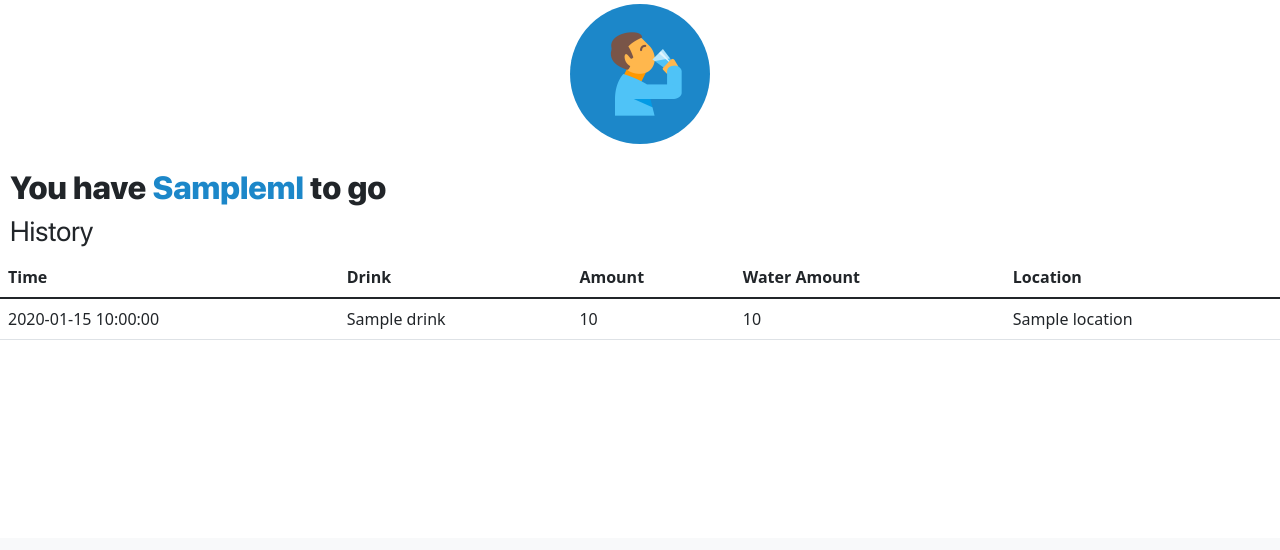
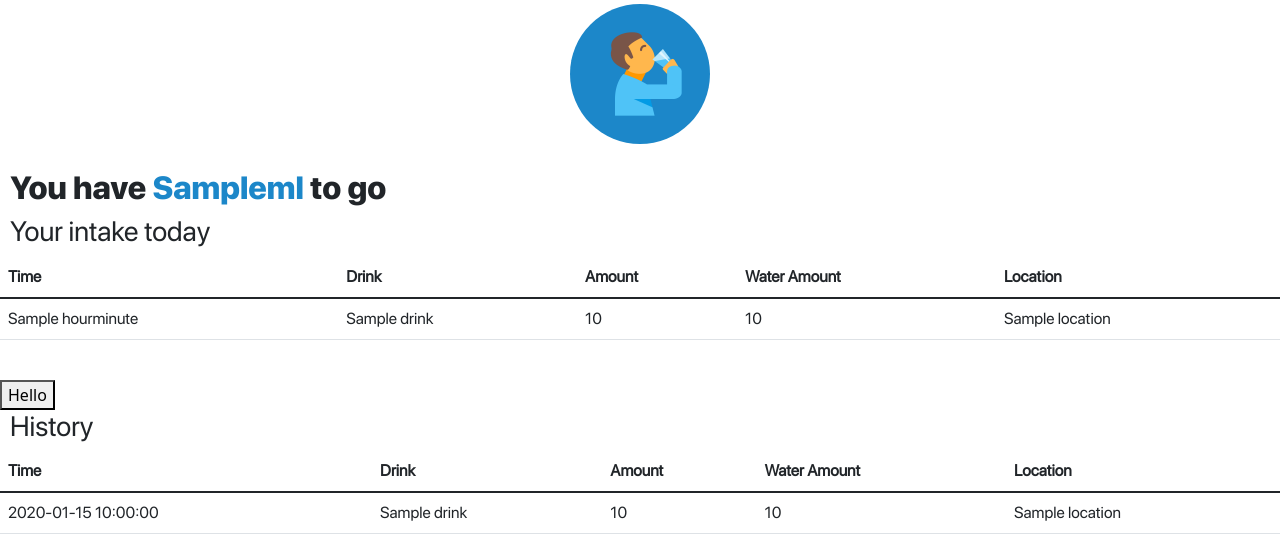
Before and after one commit to marcoplacenti/Drinkify, a Flask app: template drinkify/templates/drink.html in a window 1280 px wide. Shown: the part 262-812 px from the top of the page. Before the commit the page ends 602 px from the top, so only its background shows below. Run offline with Flask 2, Linux system fonts and the light colour scheme; the template is opened without the code that fills it: most values are stand-ins (such as "Sample title", 1, 10 or a date in 2020); parts of the project's set-up code (start-up, migrations or seed data) failed here and were passed over.

Commit message:
history divided

```diff
--- a/drinkify/static/css/drink.css
+++ b/drinkify/static/css/drink.css
@@ -1,7 +1,12 @@
+@font-face { font-family: SFPro; src: url('/static/fonts/SFProDisplay-Regular.ttf'); }
+
 * {
   box-sizing: border-box;
 }
 
+table.table-hover{
+  font-family: SFPro;
+}
 
 .progress{
     margin: 10px 10px 20px;
--- a/drinkify/static/js/lineplot.js
+++ b/drinkify/static/js/lineplot.js
@@ -9,7 +9,7 @@ linePlot
     .width(width) // predefined as width of the screen
     .render()
     .then(viewElement => {
-        document.getElementById('chart1').appendChild(viewElement);
+        document.getElementById('chart2').appendChild(viewElement);
     })
 
 console.log("EHHEOFHEDJKNG")
--- a/drinkify/templates/drink.html
+++ b/drinkify/templates/drink.html
@@ -89,12 +89,39 @@
         document.getElementById('logTime').value = currentTime;
     </script>
 
+    <h3>Your intake today</h3>
 
+    <table class="table table-hover">
+        <thead>
+            <tr>
+                <!--Column titles-->
+                <th scope="col">Time</th>
+                <th scope="col">Drink</th>
+                <th scope="col">Amount</th>
+                <th scope="col">Water Amount</th>
+                <th scope="col">Location</th>
+            </tr>
+        </thead>
+        <tbody>
+            {% for item in datatoday %}
+            <!--Loop over the data passed on from routes.py-->
+                <tr>
+                    <td>{{item.hourminute}}</td>
+                    <td>{{item.drink}}</td>
+                    <td>{{item.amount}}</td>
+                    <td>{{item.water_amount}}</td>
+                    <td>{{item.location}}</td>
+                </tr>
+            {% endfor %}
+        </tbody>
+    </table>
+
+    <br>
+    <button>Hello</button>
     <h3>History</h3>
 
     <table class="table table-hover">
         <thead>
-
             <tr>
                 <!--Column titles-->
                 <th scope="col">Time</th>
@@ -112,7 +139,6 @@
                     <td>{{item.drink}}</td>
                     <td>{{item.amount}}</td>
                     <td>{{item.water_amount}}</td>
-
                     <td>{{item.location}}</td>
                 </tr>
             {% endfor %}
--- a/drinkify/templates/visuals.html
+++ b/drinkify/templates/visuals.html
@@ -38,7 +38,9 @@
 
     <div>
         <h2>Your second graph</h2>
-        <script src = "{{ url_for('static', filename = 'js/lineplot.js')  }}"></script>
+        <div id="chart2">
+            <script src = "{{ url_for('static', filename = 'js/lineplot.js')  }}"></script>
+        </div>
     </div>
 
 
```
Also changed, not shown: drinkify/rds_db.py (+4 -5 lines), drinkify/routes.py (+16 -4 lines), drinkify/static/js/barplot.js (+8 -3 lines).
